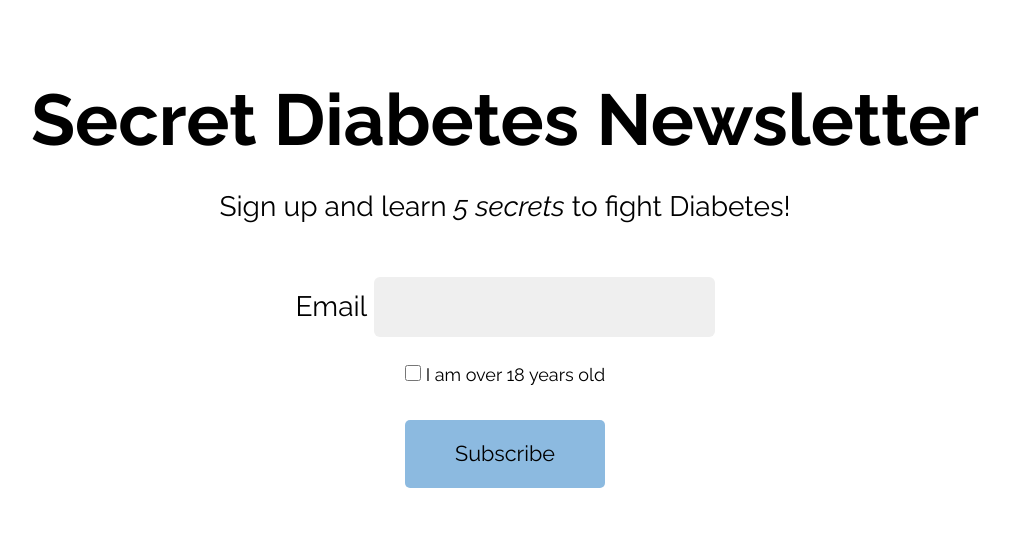
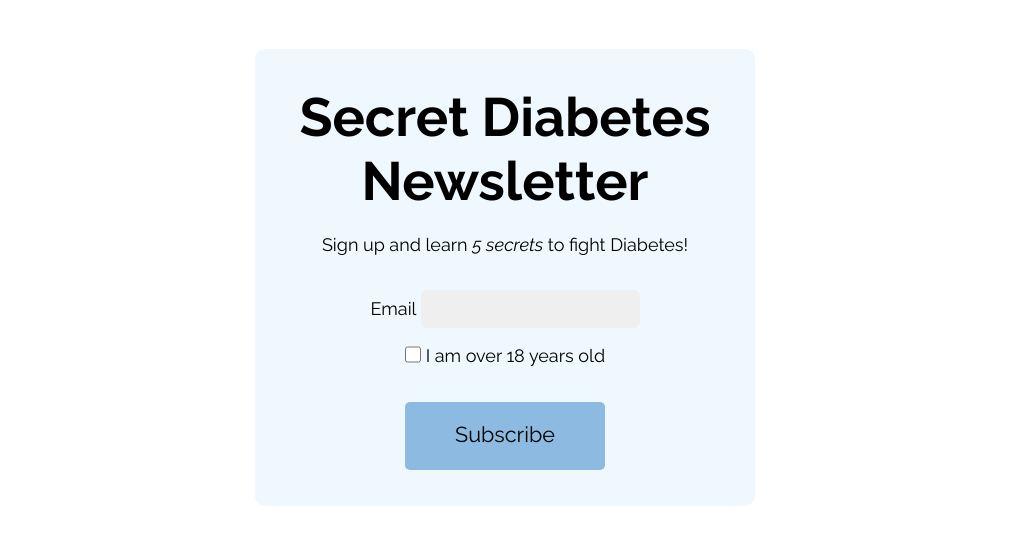
Before and after one commit to erxu04/lab3, a plain HTML site: page index.html in a window 1280 px wide. Shown: the whole page, without its empty margins (135-1145 px from the left). Drawn offline with nearby package versions, Linux system fonts and the light colour scheme.

Commit message:
third media query

```diff
--- a/css/style.css
+++ b/css/style.css
@@ -108,6 +108,29 @@ p {
 }
 
 @media screen and (min-width: 960px){
+
+  form{
+    box-sizing: border-box;
+    width: 500px;
+    padding: 2em;
+    margin-left: auto;
+    margin-right: auto;
+    background-color: aliceblue;
+    border-radius: 10px;
+  }
+
+  h1 {
+    margin-top: 0;
+    font-size: 3em;
+  }
+
+  p{
+    font-size: 1em;
+  }
+
+  #input-email{
+    font-size: 1em;
+  }
 
 }
 
```
